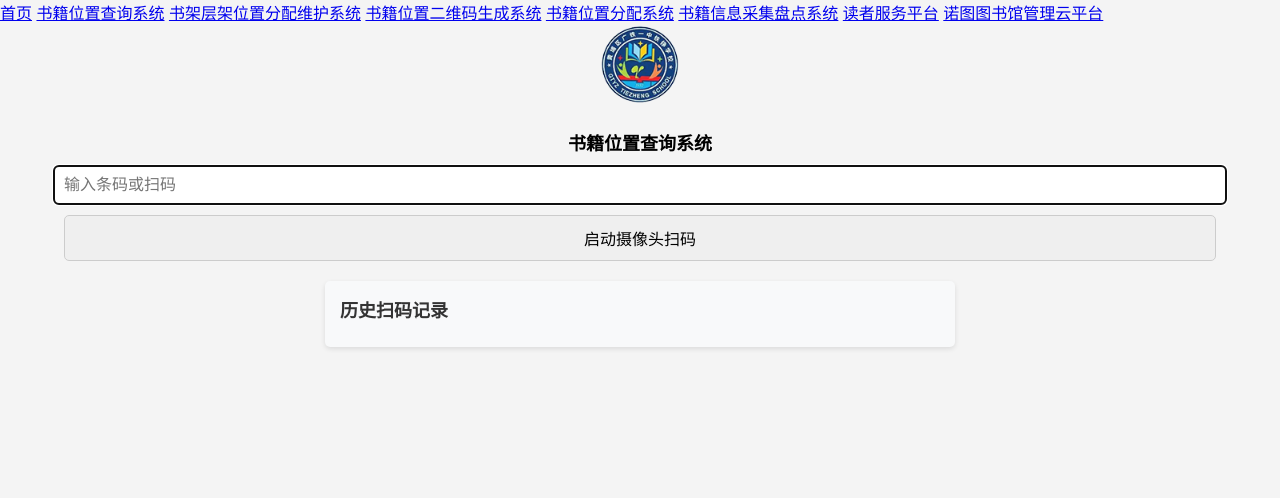
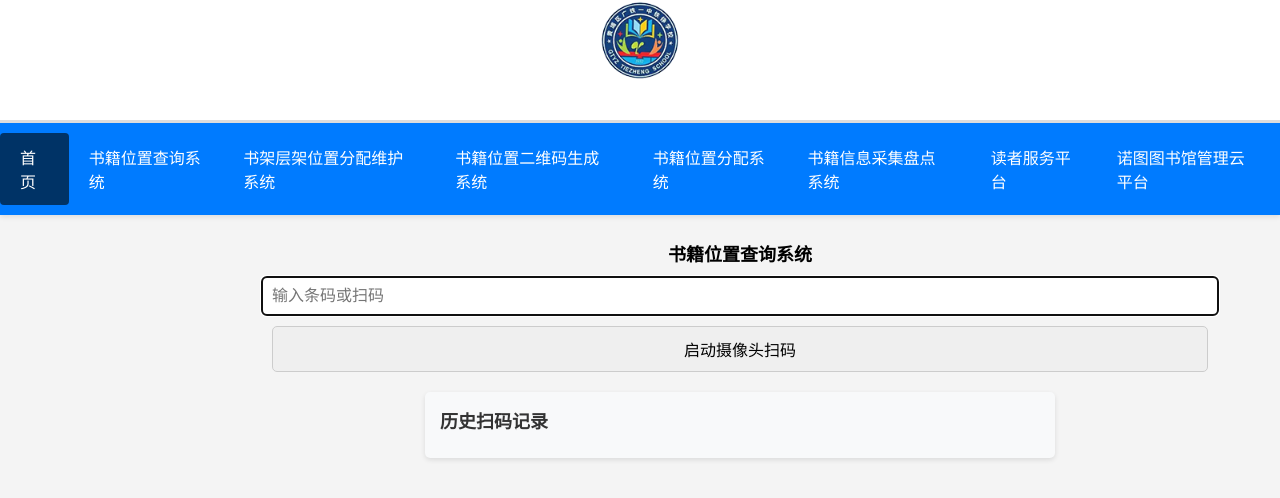
Before and after one commit to wuyascnu/scansystem, a plain HTML site: page scan/dist/scansystem.html in a window 1280 px wide. Drawn offline with Linux system fonts and the light colour scheme.

```diff
--- a/scan/dist/scansystem.html
+++ b/scan/dist/scansystem.html
@@ -10,17 +10,56 @@
             font-family: Arial, sans-serif;
             background-color: #f4f4f4;
         }
+
+        /* 导航栏样式 */
         #header {
             position: relative;
             height: 100px;
             background: url('./img/logo.png') no-repeat center top;
             background-size: 80px;
+            padding-top: 20px; /* 增加logo与导航条的间距 */
+            background-color: #fff; /* 背景色，防止透明背景问题 */
+            border-bottom: 3px solid #ddd;
         }
+
+        #navbar {
+            display: flex;
+            justify-content: space-around;
+            align-items: center;
+            background-color: #007bff;
+            padding: 10px 0;
+            box-shadow: 0 2px 5px rgba(0, 0, 0, 0.1);
+        }
+
+        #navbar a {
+            color: white;
+            text-decoration: none;
+            font-size: 16px;
+            padding: 12px 20px;
+            border-radius: 4px;
+            transition: background-color 0.3s;
+        }
+
+        #navbar a:hover {
+            background-color: #0056b3;
+        }
+
+        #navbar a.active {
+            background-color: #003366;
+        }
+
+        /* 主内容部分 */
+        #main-content {
+            margin-left: 200px;
+            padding: 20px;
+        }
+
         h3 {
             text-align: center;
             margin: 5px 0;
             font-size: 18px;
         }
+
         #controls {
             margin-top: 10px;
             display: flex;
@@ -28,6 +67,7 @@
             align-items: center;
             gap: 10px;
         }
+
         input, button {
             width: 90%;
             padding: 10px;
@@ -35,16 +75,19 @@
             border: 1px solid #ccc;
             border-radius: 5px;
         }
+
         #reader {
             width: 100%;
             max-width: 400px;
             margin: 10px auto;
         }
+
         #status {
             text-align: center;
             margin-top: 10px;
             color: #555;
         }
+
         #alertBox {
             position: fixed;
             top: 20%;
@@ -67,6 +110,7 @@
             word-wrap: break-word;
             margin: 0 auto;
         }
+
         #history {
             margin: 20px auto;
             width: 90%;
@@ -76,11 +120,13 @@
             padding: 15px;
             box-shadow: 0 2px 5px rgba(0, 0, 0, 0.1);
         }
+
         #history h4 {
             margin: 0 0 10px;
             font-size: 18px;
             color: #333;
         }
+
         #historyList {
             list-style: none;
             padding: 0;
@@ -88,6 +134,7 @@
             max-height: 200px;
             overflow-y: auto;
         }
+
         #historyList li {
             margin: 5px 0;
             padding: 10px;
@@ -95,10 +142,12 @@
             border-radius: 5px;
             background-color: #ffffff;
         }
+
         .success {
             background-color: #d4edda;
             color: #155724;
         }
+
         .error {
             background-color: #f8d7da;
             color: #721c24;
@@ -106,24 +155,12 @@
     </style>
 </head>
 <body>
-    <!--
-	<div id="header"></div>
-    <h3>书籍位置查询系统</h3>
-    <div id="controls">
-        <input type="text" id="barcodeInput" placeholder="输入条码或扫码" onfocus="clearInputOnFocus()" onblur="triggerSearch()" onkeyup="handleKeyUp(event)">
-        <button id="startScanBtn">启动摄像头扫码</button>
-        <button id="stopScanBtn" style="display:none;">停止扫描</button>
-    </div>
-    <div id="reader"></div>
-    <div id="status"></div>
-    <div id="alertBox"></div> <!-- 自定义弹框 -->
-    <!--<div id="history">
-        <h4>历史扫码记录</h4>
-        <ul id="historyList"></ul>
-    </div>
--->
- <div id="sidebar">
-        <a href="index.html">首页</a>
+  <!-- 顶部Logo区域 -->
+    <div id="header"></div>
+
+    <!-- 导航条 -->
+    <div id="navbar">
+        <a href="index.html" class="active">首页</a>
         <a href="scansystem.html">书籍位置查询系统</a>
         <a href="library_classification.html">书架层架位置分配维护系统</a>
         <a href="location_qrcode_system.html">书籍位置二维码生成系统</a>
@@ -132,8 +169,9 @@
         <a href="https://so.nuotu.net/hptzdxq/Home" target="_blank">读者服务平台</a>
         <a href="https://lib.nuotu.net/hptzdxq/home" target="_blank">诺图图书馆管理云平台</a>
     </div>
+
+    <!-- 主体内容 -->
     <div id="main-content">
-        <div id="header"></div>
         <h3>书籍位置查询系统</h3>
         <div id="controls">
             <input type="text" id="barcodeInput" placeholder="输入条码或扫码" onfocus="clearInputOnFocus()" onblur="triggerSearch()" onkeyup="handleKeyUp(event)">
@@ -148,8 +186,8 @@
             <ul id="historyList"></ul>
         </div>
     </div>
-    <script src="./js/html5-qrcode.min.js"></script>
-    <script>
+ <script src="./js/html5-qrcode.min.js"></script>
+ <script>
         const input = document.getElementById('barcodeInput');
         const startScanBtn = document.getElementById('startScanBtn');
         const stopScanBtn = document.getElementById('stopScanBtn');
```
